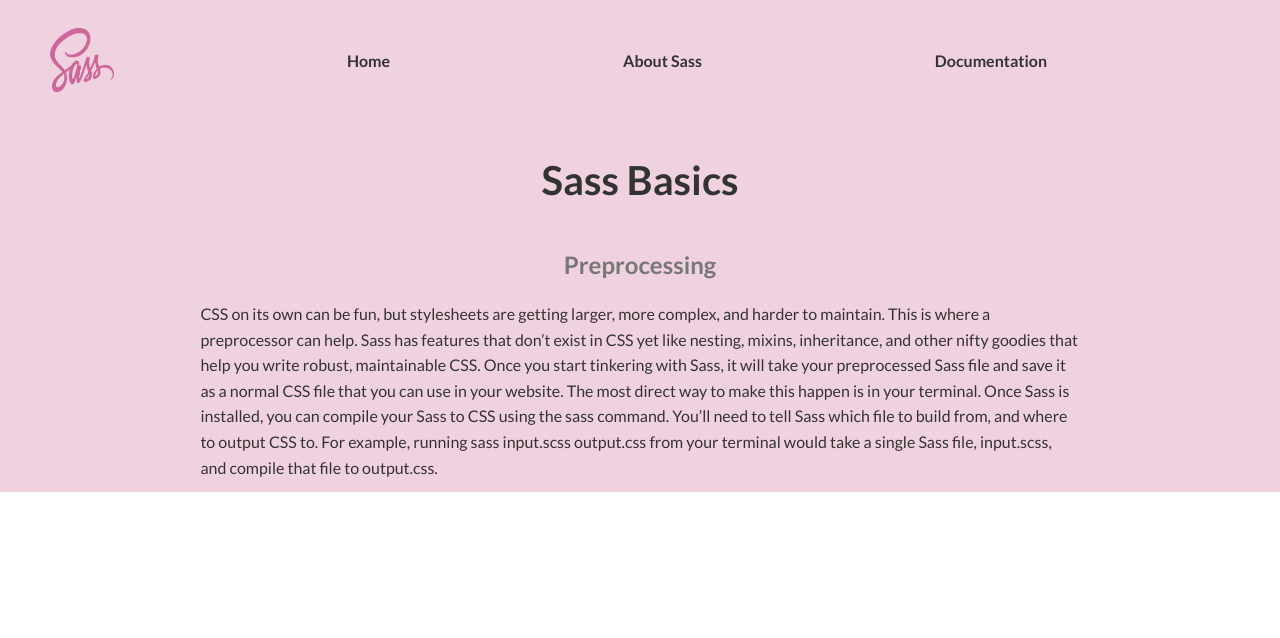
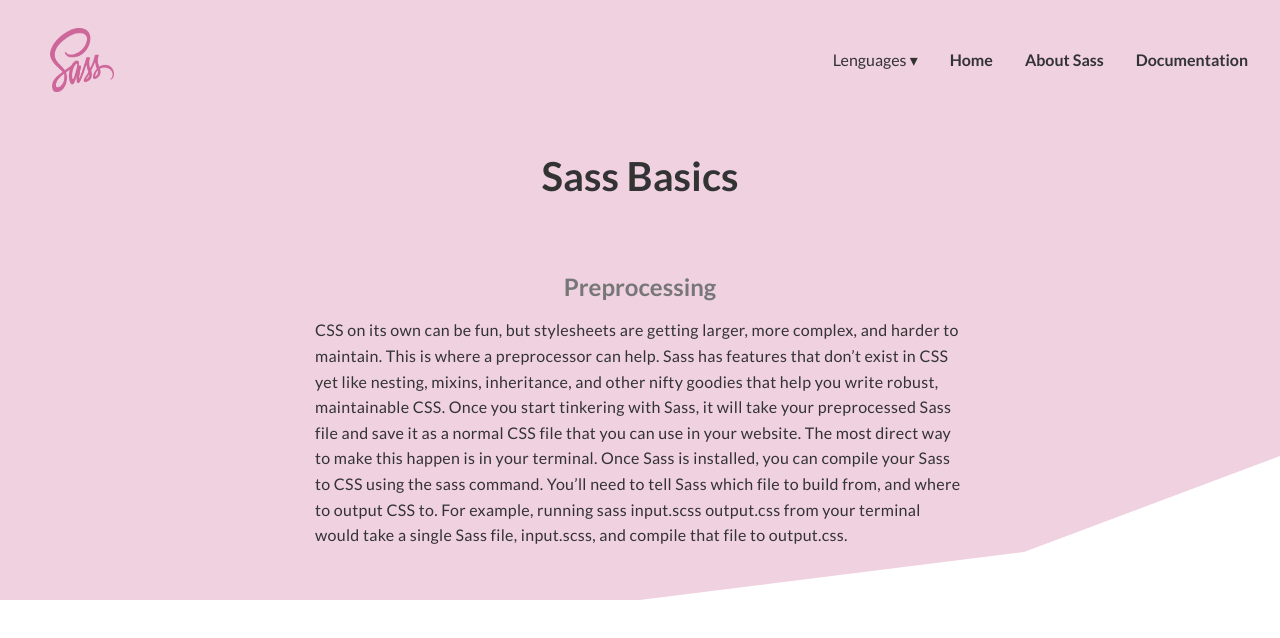
Before and after one commit to AxelElHilon/sass-practice-and-bem, a plain HTML site: page index.html in a window 1280 px wide. Drawn offline with Linux system fonts and the light colour scheme.

Commit message:
testing styles

```diff
--- a/index.html
+++ b/index.html
@@ -17,6 +17,7 @@
       <nav class="header__nav">
         <img src="img/sass-seeklogo.png" alt="sass logo" class="header__logo" />
         <ul class="header__nav-list">
+          <li class="header__nav-items lenguages">Lenguages &#9662</li>
           <li class="header__nav-items"><a href="">Home</a></li>
           <li class="header__nav-items"><a href="">About Sass</a></li>
           <li class="header__nav-items"><a href="">Documentation</a></li>
--- a/scss/abstracts/_variables.scss
+++ b/scss/abstracts/_variables.scss
@@ -1,5 +1,6 @@
 $primary-color: #f0d1e0;
 $secondary-color: #222;
 $text-color: #333;
+$text-color-light: #fff;
 $subheadings: #777;
 $font-family: 'Arial', sans-serif;
--- a/scss/layout/_header.scss
+++ b/scss/layout/_header.scss
@@ -1,8 +1,9 @@
-@use '../abstracts/variables';
+@use '../abstracts/variables' as *;
 
 .header__nav {
   display: flex;
-  background-color: variables.$primary-color;
+  background-color: $primary-color;
+  width: 100%;
   height: 12rem;
   align-items: center;
   .header__logo {
@@ -12,51 +13,68 @@
   }
   .header__nav-list {
     display: flex;
-    justify-content: space-evenly;
+    justify-content: end;
     width: 100%;
+    gap: 3.2rem;
     a {
       font-weight: 700;
       transition: all ease-in-out 0.2s;
     }
 
     a:hover {
-      color: darken(variables.$primary-color, 20%);
+      color: darken($primary-color, 20%);
+    }
+    &:last-child {
+      margin-right: 3.2rem;
     }
   }
 }
 
 .header__hero-section {
   display: grid;
-  background-color: variables.$primary-color;
+  background-color: $primary-color;
   grid-template-columns: 1fr;
   grid-template-rows: auto auto auto;
   grid-template-areas:
     'heading'
     'subheading'
     'text';
-  gap: 1rem;
+  gap: 1.2rem;
   padding: 1.2rem;
-
+  min-height: 60vh;
+  clip-path: polygon(
+    50% 0%,
+    100% 0,
+    100% 35%,
+    100% 70%,
+    80% 90%,
+    50% 100%,
+    0 100%,
+    0% 70%,
+    0% 35%,
+    0 0
+  );
   .header__heading-primary {
     justify-self: center;
-    display: inline-block;
     align-self: center;
     font-size: 4rem;
     grid-area: heading;
-    padding: 2.4rem;
   }
   .header__subheading {
     grid-area: subheading;
     text-align: center;
-    color: variables.$subheadings;
-    margin-top: 1.2rem;
+    align-self: self-end;
+    color: $subheadings;
   }
   .header__text {
     grid-area: text;
-    width: 70%;
+    max-width: 65rem;
+    font-weight: 500;
+    width: 100%;
     justify-self: center;
     font-size: 1.6rem;
     line-height: 1.6;
-    margin-top: 1.2rem;
+    margin-top: 0.4rem;
+    letter-spacing: 0.3px;
   }
 }
```
Also changed, not shown: css/main.css, 1 other file.
